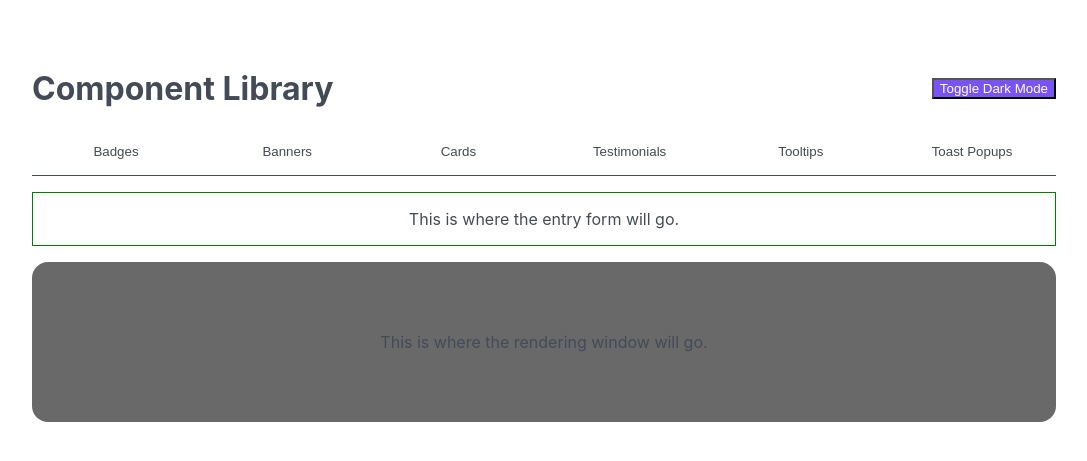
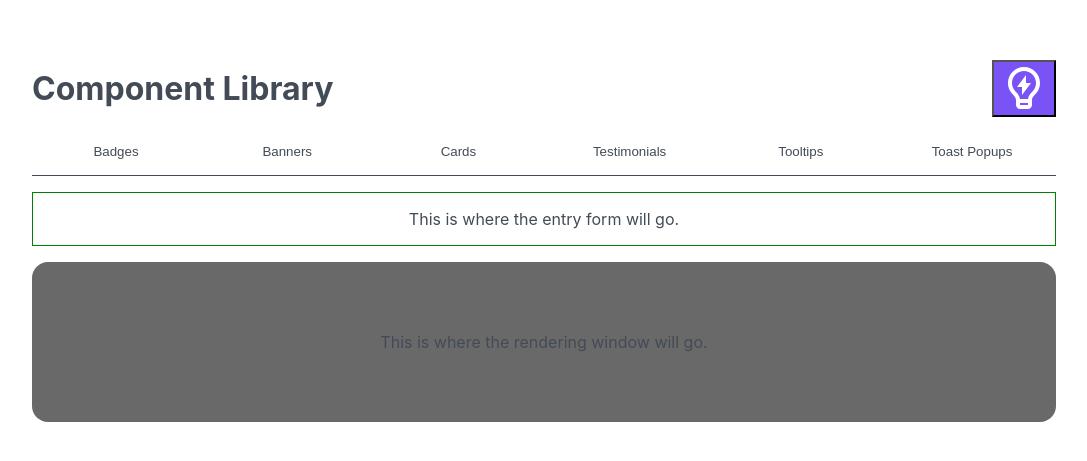
Before and after one commit to sjs-code-foundry/Component-Library, a React (Create React App) app: page / in a window 1280 px wide. Shown: the part 165-626 px from the top of the page, without its empty margins (96-1183 px from the left). Built offline with nearby package versions, Linux system fonts and the light colour scheme.

Commit message:
style: Replace light/dark button text with icon

```diff
--- a/package.json
+++ b/package.json
@@ -10,6 +10,7 @@
     "clsx": "^2.1.1",
     "react": "^19.2.7",
     "react-dom": "^19.2.7",
+    "react-icons": "^5.6.0",
     "react-scripts": "5.0.1",
     "web-vitals": "^2.1.4"
   },
--- a/src/App.css
+++ b/src/App.css
@@ -53,6 +53,10 @@ div.title {
     height: 5em;
 }
 
+.light-dark-btn-content {
+    font-size: 3rem;
+}
+
 /* ========
 *   Header
 *  ======== */
--- a/src/App.js
+++ b/src/App.js
@@ -5,6 +5,9 @@ import useToggle from "./hooks/useToggle";
 
 import Title from "./components/Title/index";
 import Header from "./components/Header/index";
+
+import { RiLightbulbFlashLine } from "react-icons/ri";
+// Insert MIT licence text somewhere in this app
 
 const LightDarkContext = createContext();
 export { LightDarkContext };
@@ -36,7 +39,7 @@ function App() {
           className={dark ? "dark-accent" : "light-accent"}
           onClick={toggleDark}
         >
-          Toggle Dark Mode
+          <RiLightbulbFlashLine className="light-dark-btn-content" />
         </Title.Button>
       </Title>
       <div className="App" ref={appRef}>
```
Also changed, not shown: 1 other file (tests, documents, lock files or other folders).
